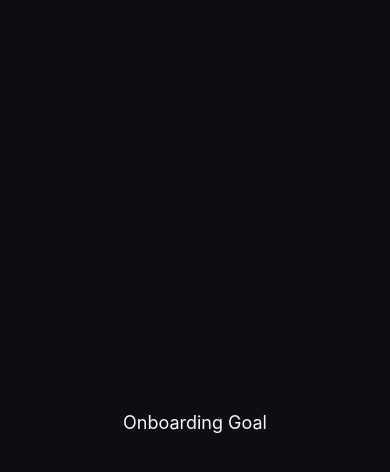
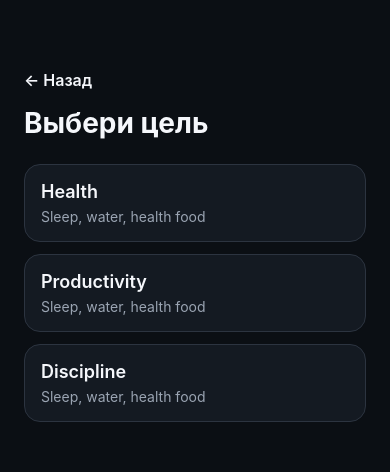
Before and after one commit to scientifictooffi/habitrix, a React Native app: screen /OnboardingGoal in a window 390 px wide. Shown: the top 472 px of the page. Built offline with nearby package versions, Linux system fonts and the light colour scheme.

Commit message:
onboard: update styles

```diff
--- a/src/screens/OnboardingGoalScreen.tsx
+++ b/src/screens/OnboardingGoalScreen.tsx
@@ -1,10 +1,33 @@
 import React from 'react';
-import { StyleSheet, Text, View } from 'react-native';
+import { Pressable, StyleSheet, Text, View } from 'react-native';
+import { NativeStackScreenProps } from '@react-navigation/native-stack';
+import { RootStackParamList } from '../navigation/AppNavigator';
 
-export default function OnboardingGoalScreen() {
+type Props = NativeStackScreenProps<RootStackParamList, 'OnboardingGoal'>;
+
+export default function OnboardingGoalScreen({ navigation }: Props) {
   return (
     <View style={styles.container}>
-      <Text style={styles.text}>Onboarding Goal</Text>
+      <View style={styles.topBar}>
+        <Pressable onPress={() => navigation.goBack()}>
+          <Text style={styles.backText}>← Назад</Text>
+        </Pressable>
+      </View>
+
+      <Text style={styles.title}>Выбери цель</Text>
+
+      <View style={styles.card}>
+        <Text style={styles.cardTitle}>Health</Text>
+        <Text style={styles.cardSubtitle}>Sleep, water, health food</Text>
+      </View>
+      <View style={styles.card}>
+        <Text style={styles.cardTitle}>Productivity</Text>
+        <Text style={styles.cardSubtitle}>Sleep, water, health food</Text>
+      </View>
+      <View style={styles.card}>
+        <Text style={styles.cardTitle}>Discipline</Text>
+        <Text style={styles.cardSubtitle}>Sleep, water, health food</Text>
+      </View>
     </View>
   );
 }
@@ -12,12 +35,43 @@ export default function OnboardingGoalScreen() {
 const styles = StyleSheet.create({
   container: {
     flex: 1,
-    alignItems: 'center',
-    justifyContent: 'center',
+    padding: 24,
     backgroundColor: '#0B0F14',
+    paddingTop: 70,
+    paddingHorizontal: 24,
   },
-  text: {
+  title: {
+    fontSize: 28,
+    fontWeight: '700',
+    color: '#F5F7FB',
+    marginBottom: 24,
+  },
+  card: {
+    backgroundColor: '#141A22',
+    borderRadius: 16,
+    padding: 16,
+    borderWidth: 1,
+    borderColor: '#2C3440',
+    marginBottom: 12,
+  },
+  cardTitle: {
     fontSize: 18,
+    fontWeight: '600',
     color: '#F5F7FB',
   },
+  cardSubtitle: {
+    marginTop: 6,
+    fontSize: 14,
+    color: '#9AA4B2',
+  },
+  topBar: {
+    flexDirection: 'row',
+    alignItems: 'center',
+    marginBottom: 16,
+  },
+  backText: {
+    color: '#F5F7FB',
+    fontSize: 16,
+    fontWeight: '600',
+  },
 });
--- a/src/screens/ValueScreen.tsx
+++ b/src/screens/ValueScreen.tsx
@@ -1,7 +1,11 @@
 import { Pressable, StyleSheet, Text, View } from 'react-native';
 import { useSafeAreaInsets } from 'react-native-safe-area-context';
+import type {NativeStackScreenProps} from '@react-navigation/native-stack';
+import type {RootStackParamList} from '../navigation/AppNavigator';
+import React from 'react';
 
-function ValueScreen() {
+type Props = NativeStackScreenProps<RootStackParamList, 'Value'>;
+function ValueScreen({navigation}: Props) {
   const safeAreaInsets = useSafeAreaInsets();
   const bottomInset = Math.max(safeAreaInsets.bottom, 16);
 
@@ -41,12 +45,14 @@ function ValueScreen() {
         <Pressable
           accessibilityRole="button"
           style={[styles.button, styles.primaryButton]}
+          onPress={() => navigation.navigate('OnboardingGoal')}
         >
           <Text style={styles.primaryText}>Get started</Text>
         </Pressable>
         <Pressable
           accessibilityRole="button"
           style={[styles.button, styles.secondaryButton]}
+          onPress={() => navigation.navigate('Auth')}
         >
           <Text style={styles.secondaryText}>I already have an account</Text>
         </Pressable>
```
Also changed, not shown: 1 other file (tests, documents, lock files or other folders).
